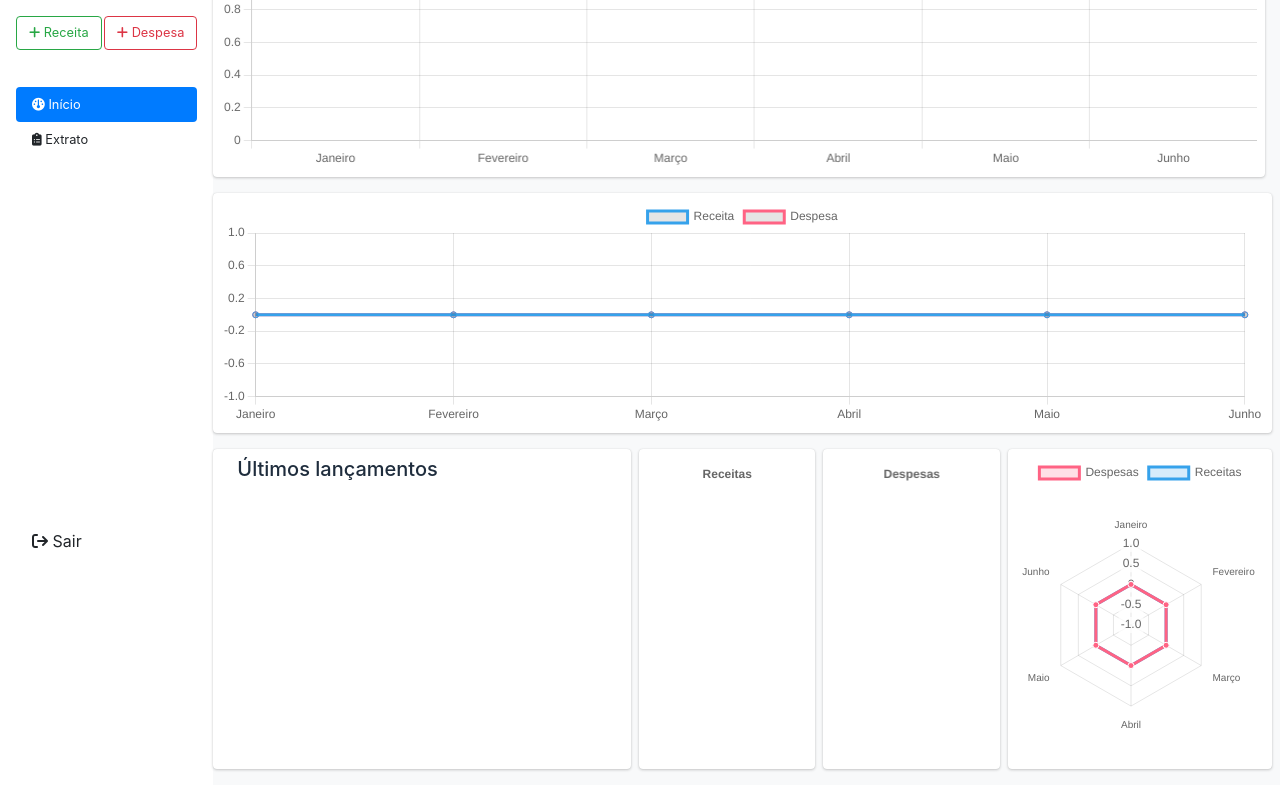
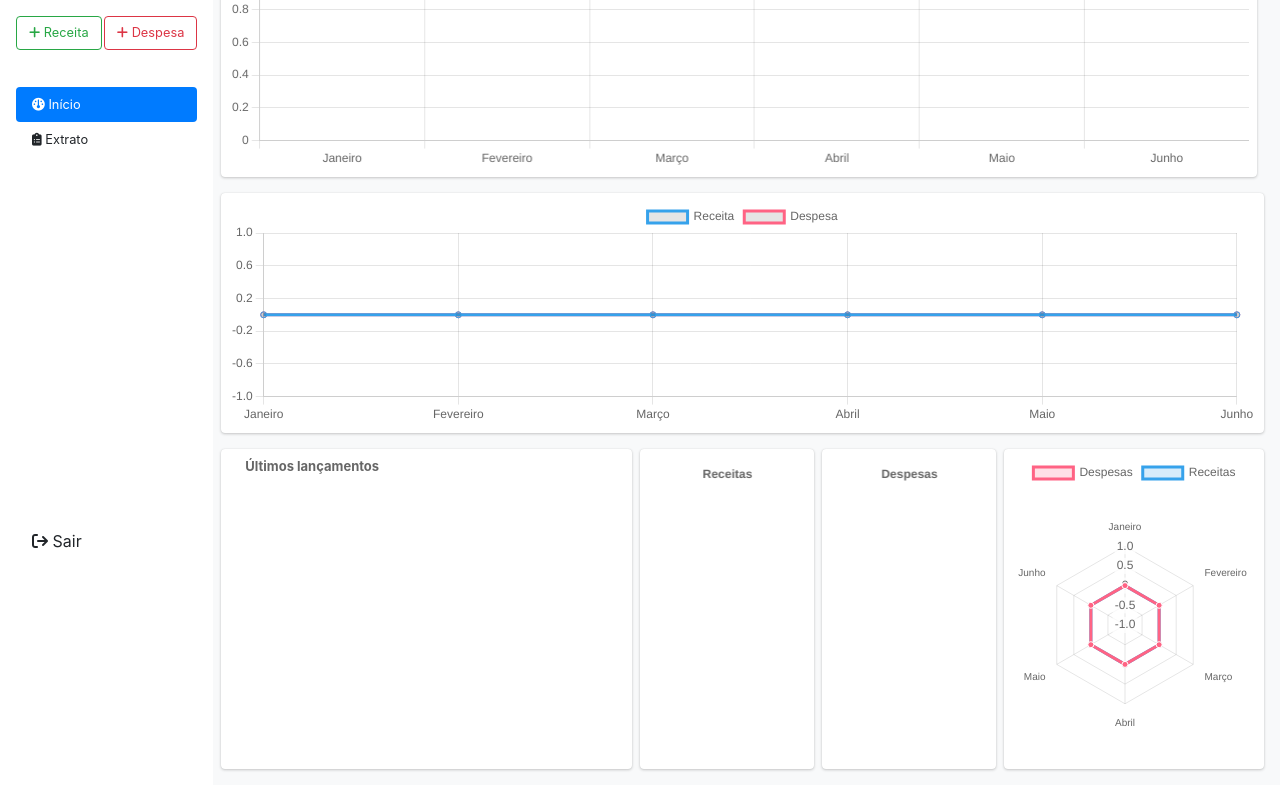
Before and after one commit to ifpi-picos/finance-management, a Django app: page /dashboard in a window 1280 px wide. Shown: the part 231-1016 px from the top of the page. Run offline with Django 4.2, Linux system fonts and the light colour scheme; a user stored in the database is signed in; data that the repository does not hold is empty; some libraries are stand-ins or nearby versions.

Commit message:
Correção no layout, implementado ID único

```diff
--- a/financeapp/templates/financeapp/dashboard.html
+++ b/financeapp/templates/financeapp/dashboard.html
@@ -22,7 +22,7 @@
 </button>
 {% endblock contentnav %}
 {% block content %}
-<div class="row dashboard-content">
+<div class="row dashboard-content pt-0 pl-2 pr-2">
   <div class="col">
     <div class="row d-flex mt-3">
       <div class="col info-box bg-white mr-2">
@@ -59,7 +59,10 @@
       <div class="col info-box bg-white mr-2 pl-4 pr-4 pb-4 pt-2" style="height: 40vh; overflow-y: auto;">
         <div class="row">
           <div class="col">
-            <h5 class="text-center">Últimos lançamentos</h5>
+            <strong>
+              <p class="text-center" style="color: #666666; font-size: small;">Últimos lançamentos</p>
+            </strong>
+
           </div>
           {% for earning_and_expense in earnings_and_expenses %}
           <div class="col-auto info-box bg-white mr-2">
--- a/financeapp/views/dashboard.py
+++ b/financeapp/views/dashboard.py
@@ -125,7 +125,7 @@ class DashboardApp(ListView):
         earnings = Earnings.objects.filter(date__range=[start_date, end_date], user_id=user_id)
         expenses = Expenses.objects.filter(date__range=[start_date, end_date], user_id=user_id)
 
-        context['earnings_and_expenses'] = earnings.union(expenses).order_by('-date')
+        context['earnings_and_expenses'] = earnings.union(expenses).order_by('-unique_id')
 
         if self.request.method == 'GET':
             filters_category_earnings = self.request.GET.getlist('categoryEarnings')
```
Also changed, not shown: financeapp/models.py (+8 -0 lines), financeapp/views/createviews.py (+7 -3 lines), db.sqlite3, financeapp/migrations/0001_initial.py, financeapp/migrations/0002_uniqueid_alter_earnings_unique_id_and_more.py (added), financeapp/migrations/0003_rename_unique_id_earnings_unique_and_more.py (added).
